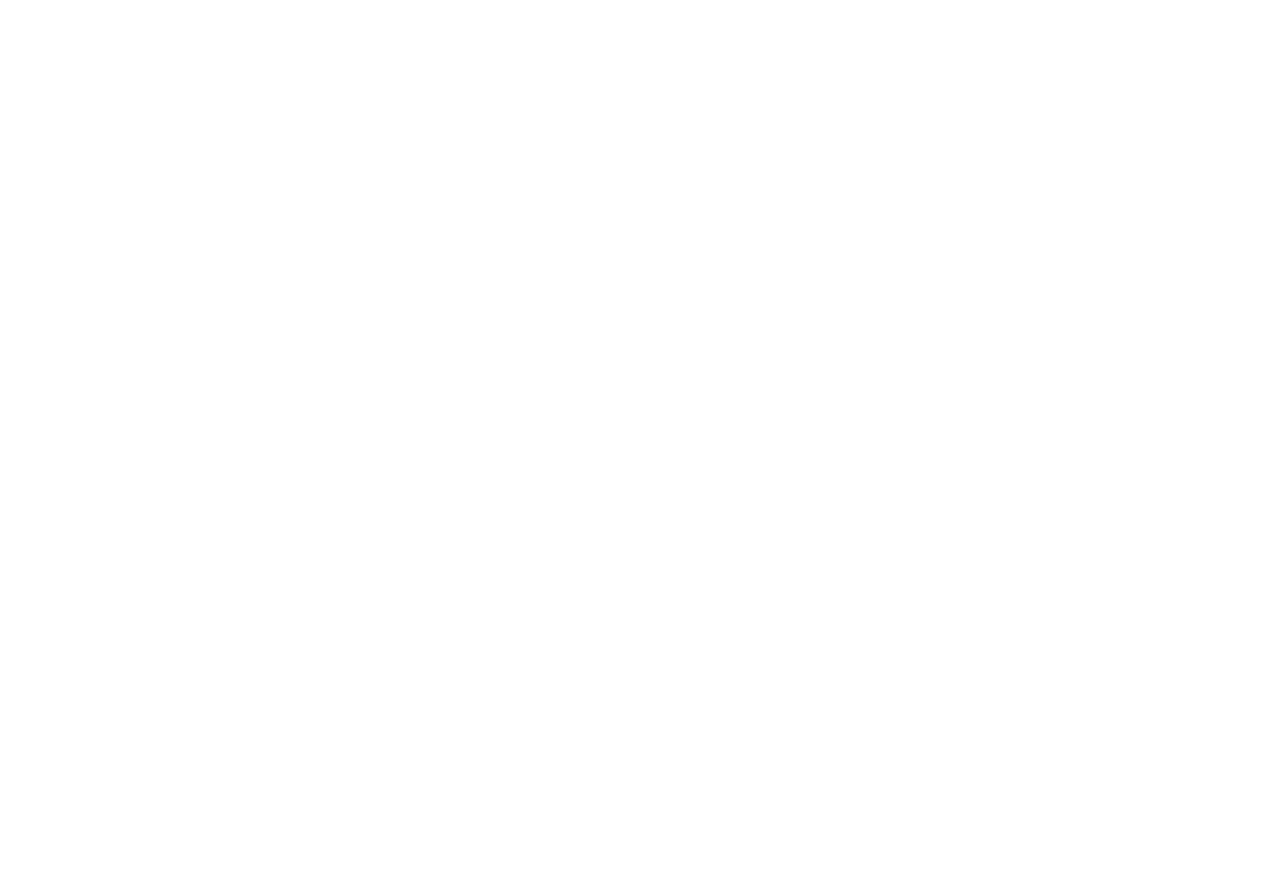
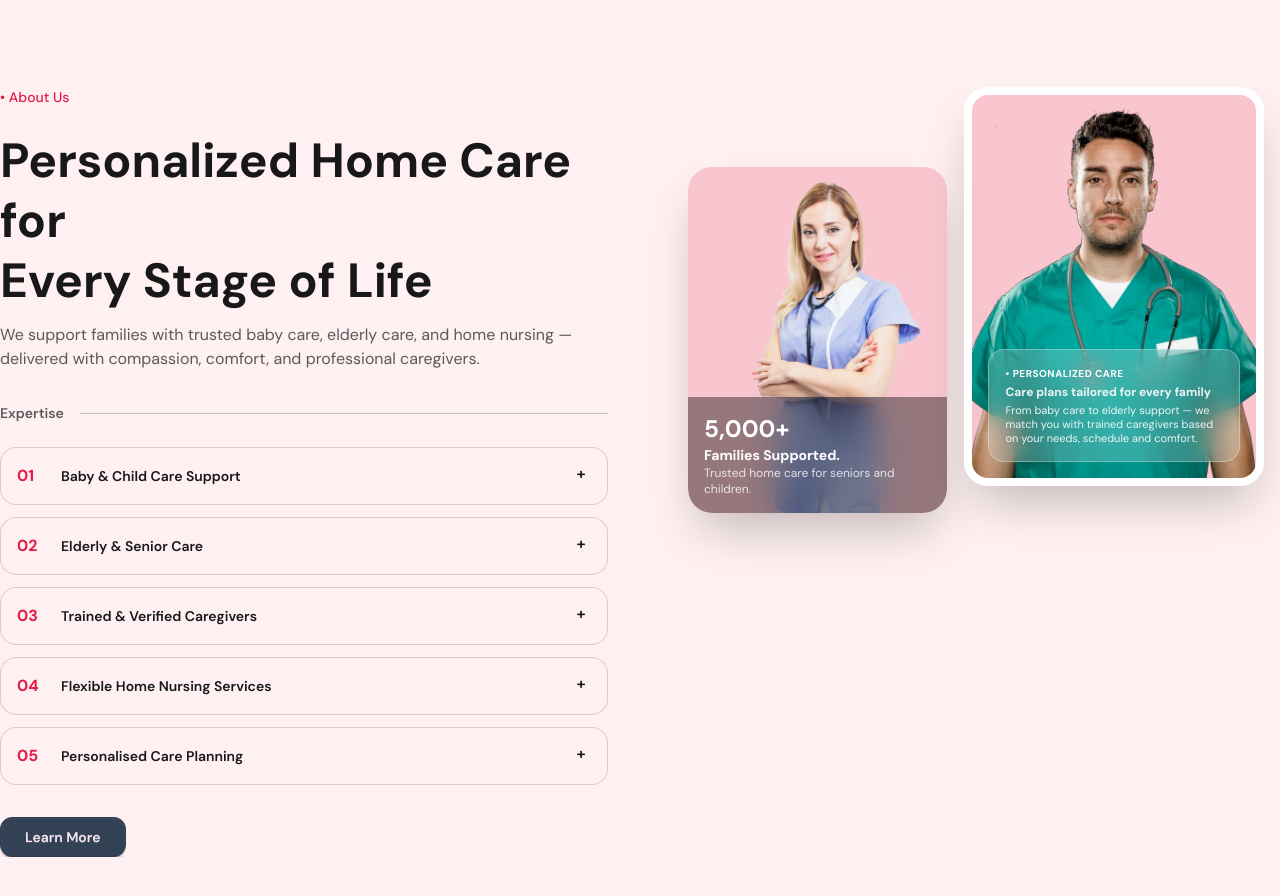
Before and after one commit to mahdi9162/Amorae, a Next.js app: page / in a window 1280 px wide. Shown: the part 780-1676 px from the top of the page. Before the commit the page ends 800 px from the top, so only its background shows below. Built offline with nearby package versions, Linux system fonts and the light colour scheme.

Commit message:
Add about section with full responsiveness

```diff
--- a/src/app/globals.css
+++ b/src/app/globals.css
@@ -8,7 +8,7 @@
   --color-primary: oklch(0.5858 0.222 17.58);
   --color-secondary: oklch(0.3717 0.0392 257.29);
 
-  --color-bg: oklch(0.9694 0.0152 12.42);
+  --color-base-100: oklch(0.9694 0.0152 12.42);
   --color-surface: oklch(1 0 0);
 
   --color-text_primary: oklch(0.2077 0.0398 265.75);
--- a/src/app/page.jsx
+++ b/src/app/page.jsx
@@ -1,3 +1,4 @@
+import About from '@/components/home/About';
 import Hero from '@/components/home/Hero';
 import Image from 'next/image';
 
@@ -5,6 +6,7 @@
   return (
     <>
       <Hero />
+      <About />
     </>
   );
 }
--- /dev/null
+++ b/src/components/home/About.jsx
@@ -0,0 +1,112 @@
+import React from 'react';
+import Container from '../container/Container';
+import Image from 'next/image';
+
+const collapseTexts = [
+  {
+    heading: 'Baby & Child Care Support',
+    title: 'Trained caregivers for newborns and children, helping with daily routines, safety, feeding and attentive supervision at home.',
+  },
+  {
+    heading: 'Elderly & Senior Care',
+    title: 'Compassionate in-home support for seniors, focusing on comfort, dignity, companionship and daily assistance.',
+  },
+  {
+    heading: 'Trained & Verified Caregivers',
+    title:
+      'All caregivers are carefully screened, trained and continuously supported to ensure safe and reliable care for your loved ones.',
+  },
+  {
+    heading: 'Flexible Home Nursing Services',
+    title: 'Professional nursing support at home for recovery, medication assistance and health monitoring — based on your family’s needs.',
+  },
+  {
+    heading: 'Personalised Care Planning',
+    title:
+      'Every family receives a tailored care plan, matching the right caregiver, schedule and support level for both children and seniors.',
+  },
+];
+
+const About = () => {
+  return (
+    <section className="my-10 md:my-16 lg:my-30 overflow-hidden bg-base-100 px-3 lg:px-0">
+      <Container>
+        <div className="grid lg:grid-cols-2 gap-10 lg:gap-16 items-start">
+          {/* LEFT */}
+          <div className="space-y-4 lg:space-y-6">
+            <p className="text-sm font-medium text-primary">• About Us</p>
+
+            <div className="space-y-3">
+              <h2 className="text-xl md:text-4xl lg:text-5xl font-bold leading-tight text-base-content">
+                Personalized Home Care for
+                <span className="block">Every Stage of Life</span>
+              </h2>
+
+              <p className="text-xs md:text-base text-base-content/70 max-w-xl">
+                We support families with trusted baby care, elderly care, and home nursing — delivered with compassion, comfort, and
+                professional caregivers.
+              </p>
+            </div>
+
+            {/* Expertise header line */}
+            <div className="flex items-center gap-4 pt-2">
+              <p className="text-sm font-semibold text-base-content/70">Expertise</p>
+              <div className="h-px flex-1 bg-secondary/30" />
+            </div>
+
+            {/* List */}
+            <div className="space-y-3">
+              {collapseTexts.map((t, i) => (
+                <div key={i} tabIndex={0} className="collapse collapse-plus bg-base-100 border border-secondary/20 rounded-2xl">
+                  <div className="collapse-title font-semibold text-base-content flex items-center gap-3">
+                    <span className="text-primary font-bold w-8">{String(i + 1).padStart(2, '0')}</span>
+                    <span className="flex-1 text-sm">{t.heading}</span>
+                  </div>
+                  <div className="collapse-content text-xs md:text-sm text-base-content/70">{t.title}</div>
+                </div>
+              ))}
+            </div>
+
+            <div className="pt-2">
+              <button className="btn btn-secondary rounded-xl px-6">Learn More</button>
+            </div>
+          </div>
+
+          {/* RIGHT - Image Grid */}
+          <div className="relative flex-1 w-full max-w-xl md:mx-auto lg:ml-auto h-auto md:h-150 mt-12 md:mt-0">
+            {/* female */}
+            <div className="relative md:absolute left-0 md:left-0 top-0 md:top-20 w-full md:w-[45%] aspect-3/4 rounded-3xl overflow-hidden shadow-2xl bg-primary/20 hover:translate-y-1 duration-500 mb-6 md:mb-0">
+              <Image src="/femaleNurse.webp" alt="Female Caregiver" fill className="object-cover" />
+
+              {/* static box */}
+              <div className="absolute bottom-0 left-0 right-0 p-4 bg-black/40 backdrop-blur-lg text-white">
+                <h3 className="text-2xl font-bold">
+                  5,000+ <span className="block text-sm">Families Supported.</span>
+                </h3>
+                <p className="text-xs opacity-80">Trusted home care for seniors and children.</p>
+              </div>
+            </div>
+
+            {/* Male */}
+            <div className="relative md:absolute right-0 md:right-0 top-0 md:top-0 w-full md:w-[52%] aspect-3/4 rounded-3xl overflow-hidden shadow-2xl md:border-8 md:border-white bg-primary/20 hover:translate-y-1 duration-500">
+              <Image src="/maleNurse.webp" alt="Male Caregiver" fill className="object-cover" />
+
+              {/* static box */}
+              <div className="absolute bottom-4 left-4 right-4 p-4 bg-white/20 backdrop-blur-md border border-white/30 rounded-2xl text-white">
+                <p className="text-[10px] uppercase tracking-wider font-bold mb-1">• PERSONALIZED CARE</p>
+
+                <p className="text-xs font-bold leading-tight opacity-90 mb-1">Care plans tailored for every family</p>
+
+                <p className="text-[11px] leading-tight opacity-90">
+                  From baby care to elderly support — we match you with trained caregivers based on your needs, schedule and comfort.
+                </p>
+              </div>
+            </div>
+          </div>
+        </div>
+      </Container>
+    </section>
+  );
+};
+
+export default About;
```
Also changed, not shown: public/femaleNurse.webp (added), public/maleNurse.webp (added).
